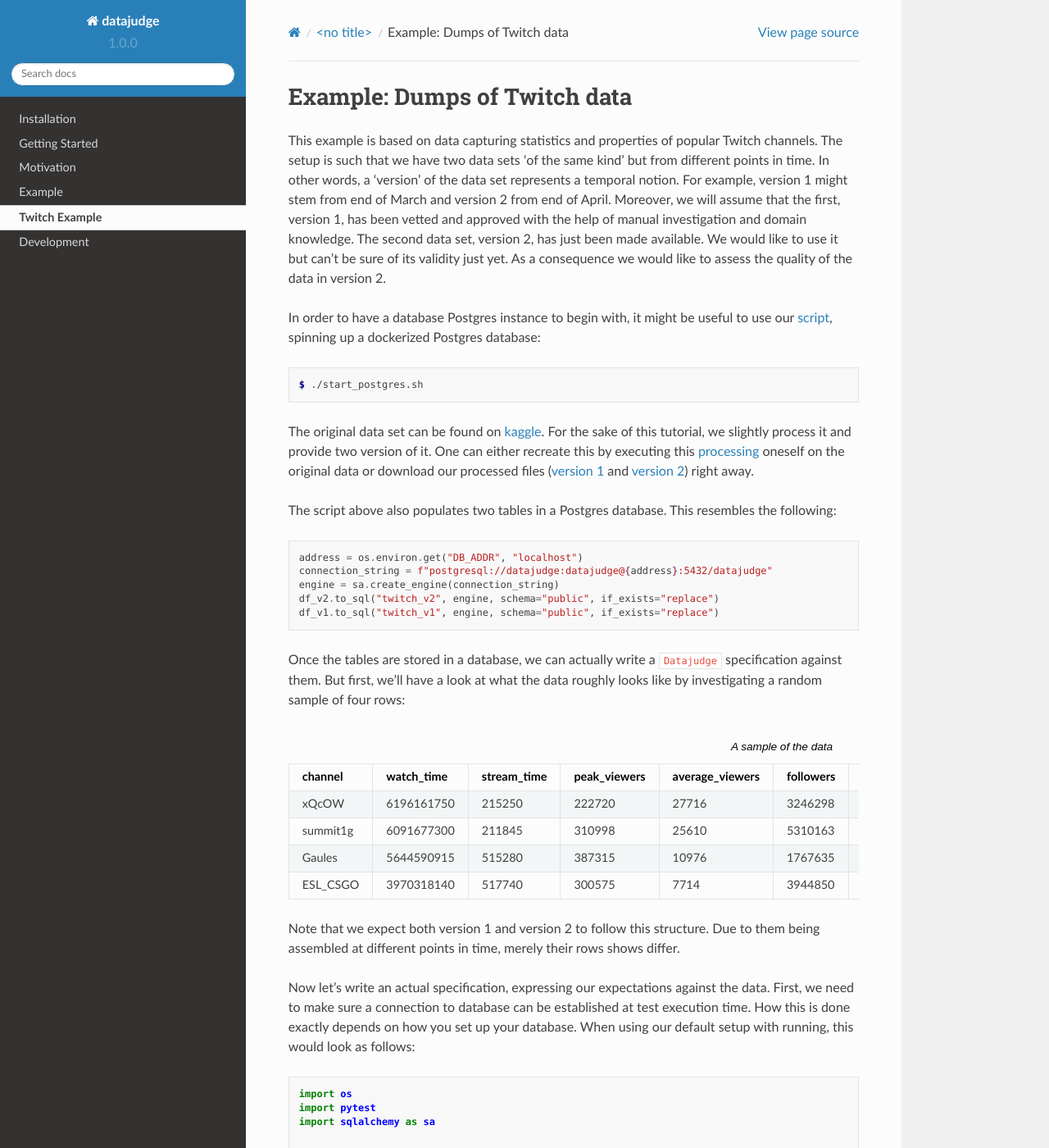
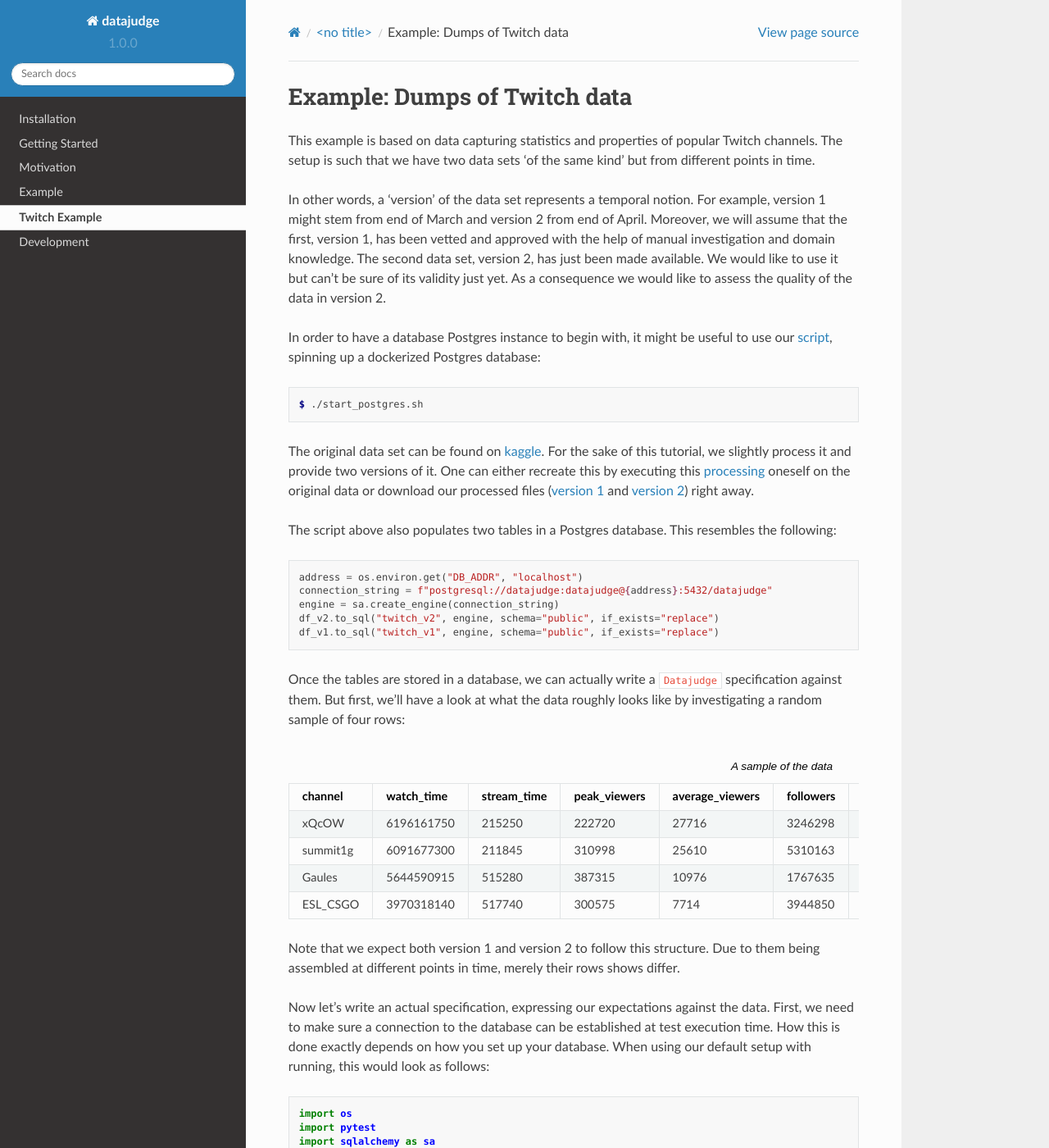
Before and after one commit to Quantco/datajudge, a Sphinx documentation site: the page built from docs/source/examples/example_twitch.rst, in a window 1280 px wide and 1400 px high. Shown: the whole window at 82% size. Built offline with Sphinx 7.4.7 and the Read the Docs theme 2.0.0, drawn with Linux system fonts in a browser that asks for light colours; pages that are not in the unit, such as notebooks, are missing from menus; some of the changed text lies outside the part shown.

Commit message:
Fix phrasing.

```diff
--- a/docs/source/examples/example_twitch.rst
+++ b/docs/source/examples/example_twitch.rst
@@ -3,6 +3,7 @@
 
 This example is based on data capturing statistics and properties of popular Twitch channels.
 The setup is such that we have two data sets 'of the same kind' but from different points in time.
+
 In other words, a 'version' of the data set represents a temporal notion.
 For example, version 1 might stem from end of March and version 2 from end of April.
 Moreover, we will assume that the first, version 1, has been vetted and approved with the
@@ -20,7 +21,7 @@
 
 
 The original data set can be found on `kaggle <https://www.kaggle.com/datasets/aayushmishra1512/twitchdata>`_.
-For the sake of this tutorial, we slightly process it and provide two version of it.
+For the sake of this tutorial, we slightly process it and provide two versions of it.
 One can either recreate this by executing this `processing <https://github.com/Quantco/datajudge/tree/main/docs/source/examples/twitch_upload.py>`_
 oneself on the original data or download our processed files (`version 1 <https://github.com/Quantco/datajudge/tree/main/docs/source/examples/twitch_version1.csv>`_
 and `version 2 <https://github.com/Quantco/datajudge/tree/main/docs/source/examples/twitch_version2.csv>`_) right away.
@@ -104,7 +105,7 @@
 
 
 Now let's write an actual specification, expressing our expectations against the data.
-First, we need to make sure a connection to database can be established at test execution
+First, we need to make sure a connection to the database can be established at test execution
 time. How this is done exactly depends on how you set up your database. When using our
 default setup with running, this would look as follows:
 
```
Also changed, not shown: other parts of docs/source/examples/example_twitch.rst (+1 -1 lines).
